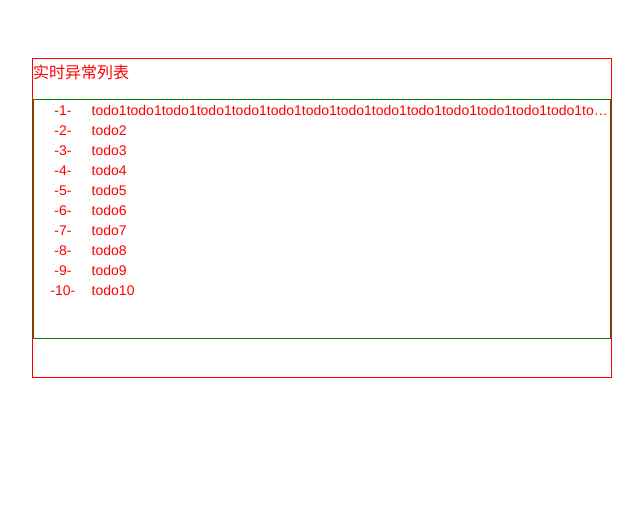
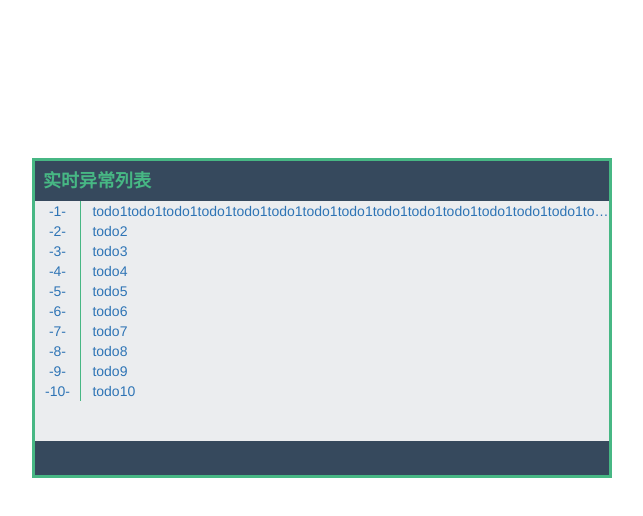
Before and after one commit to hz-ljq/vue-list-marquee, a Vue app: page / in a window 1280 px wide. Shown: the top 516 px of the page, without its empty margins (26-669 px from the left). Built offline with nearby package versions, Linux system fonts and the light colour scheme.

Commit message:
demo样式调整

```diff
--- a/src/components/Main.scss
+++ b/src/components/Main.scss
@@ -11,13 +11,19 @@
   .yclb {
     position: absolute;
     left: 50px;
-    top: 50px;
+    top: 150px;
     width: 580px;
     height: 320px;
-    border: 1px solid red;
+    border: 3px solid rgba(71, 183, 132, 1);
+    box-sizing: border-box;
+    background-color: rgba(54, 73, 93, 1);
 
     .box-title {
-      color: red;
+      margin-left: 8px;
+      color: rgba(71, 183, 132, 1);
+      font-size: 18px;
+      line-height: 40px;
+      font-weight: 900;
     }
 
     .my-marquee {
@@ -28,7 +34,8 @@
       height: 240px;
       font-size: 14px;
       overflow: hidden;
-      border: 1px solid green;
+      // border: 1px solid green;
+      background-color: rgba(255,255,255,0.9);
     }
 
     .item {
@@ -39,16 +46,15 @@
       height: 20px;
       line-height: 20px;
       padding-left: 40px;
-      color: red;
+      color: rgba(46, 116, 181, 1);
       // border-bottom: 1px solid green;
-
       .col1 {
         position: absolute;
         left: 0;
         top: 0;
-        width: 10%;
+        width: 8%;
         text-align: center;
-        // border: 1px solid red;
+        border-right: 1px solid rgba(71, 183, 132, 1);
       }
 
       .col2 {
```
